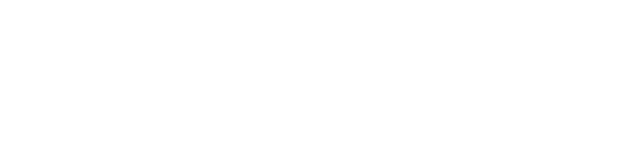
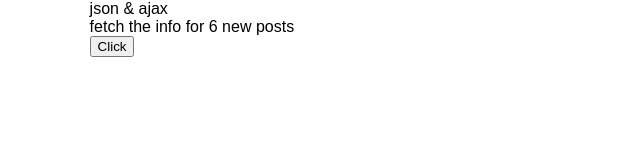
Before and after one commit to lihereshma/six_hits, a plain HTML site: page index.html in a window 1280 px wide. Shown: the whole page, without its empty margins (0-640 px from the left). Drawn offline with Linux system fonts and the light colour scheme; files whose address does not match are found by name.

Commit message:
html end

```diff
--- a/index.html
+++ b/index.html
@@ -20,21 +20,20 @@
   <div class="container">
     <!--header section start-->
     <header>
-
+      <div class="wrapper">
+        <h1>json &amp; ajax</h1>
+        <span>fetch the info for 6 new posts</span>
+      </div>
     </header>
     <!--header section start-->
     <!--main section start-->
     <main>
-
+      <div class="wrapper">
+        <input type="button" value="Click" id="hit">
+        <div class="output"></div>
+      </div>
     </main>
     <!--main section end-->
-
-    <!--footer section start-->
-    <footer>
-
-    </footer>
-    <!--footer section end-->
-
   </div>
   <!--container end-->
 
```
